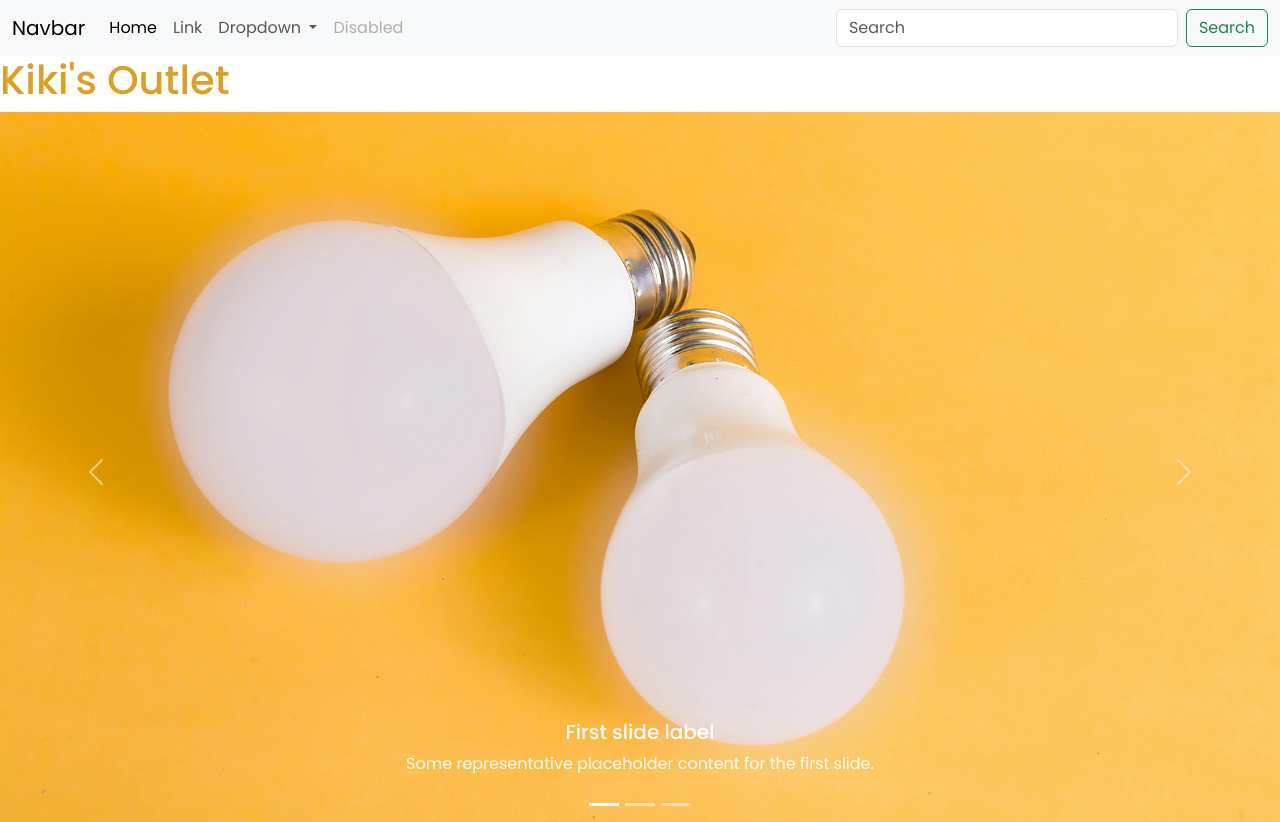
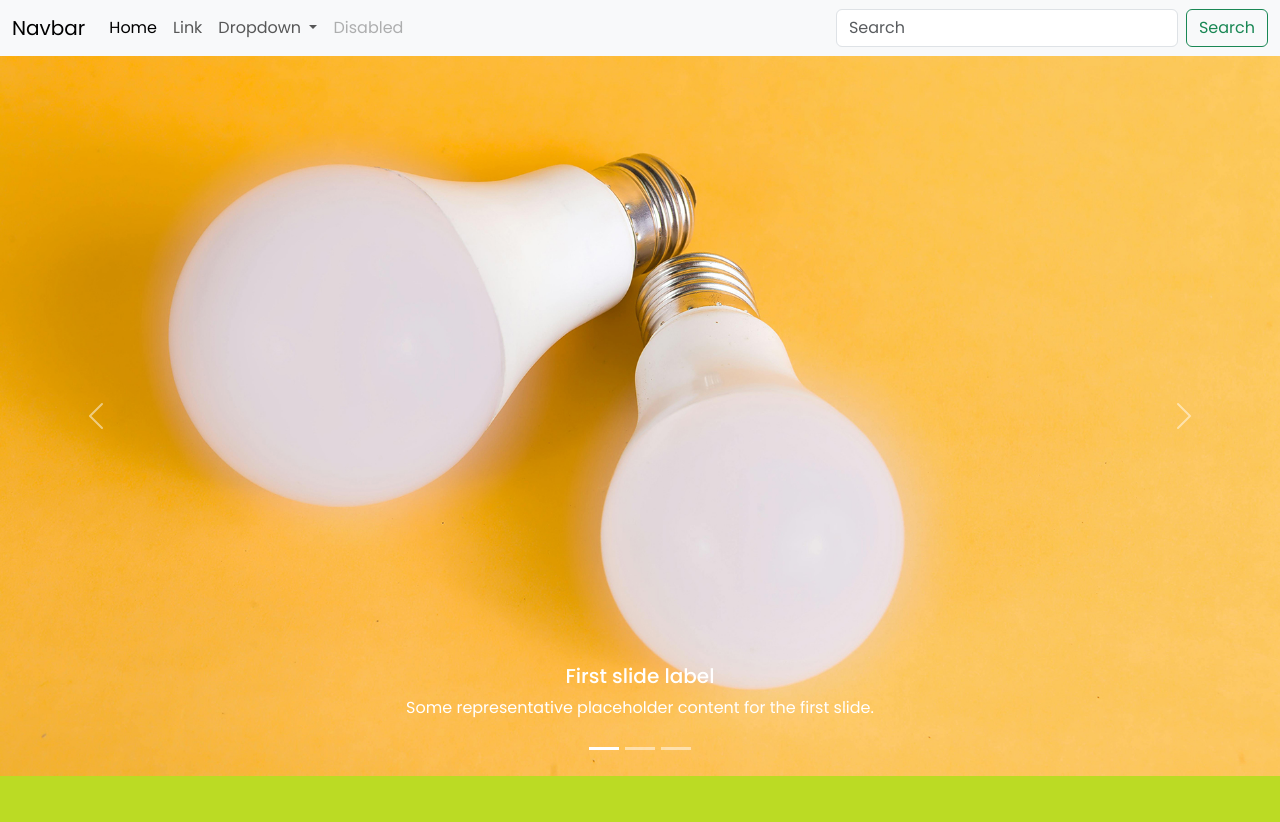
Before and after one commit to kmolina60/Spring-2025, a plain HTML site: page index.html in a window 1280 px wide. Shown: the top 822 px of the page. Drawn offline with nearby package versions, Linux system fonts and the light colour scheme.

Commit message:
removed h1

```diff
--- a/index.html
+++ b/index.html
@@ -57,7 +57,7 @@
 </header>
 
 <main>
-    <h1>Kiki's Outlet</h1>
+    <!-- <h1>Kiki's Outlet</h1> -->
 <!-- begin carousel -->
     <div id="carouselExampleCaptions" class="carousel slide">
         <div class="carousel-indicators">
```
